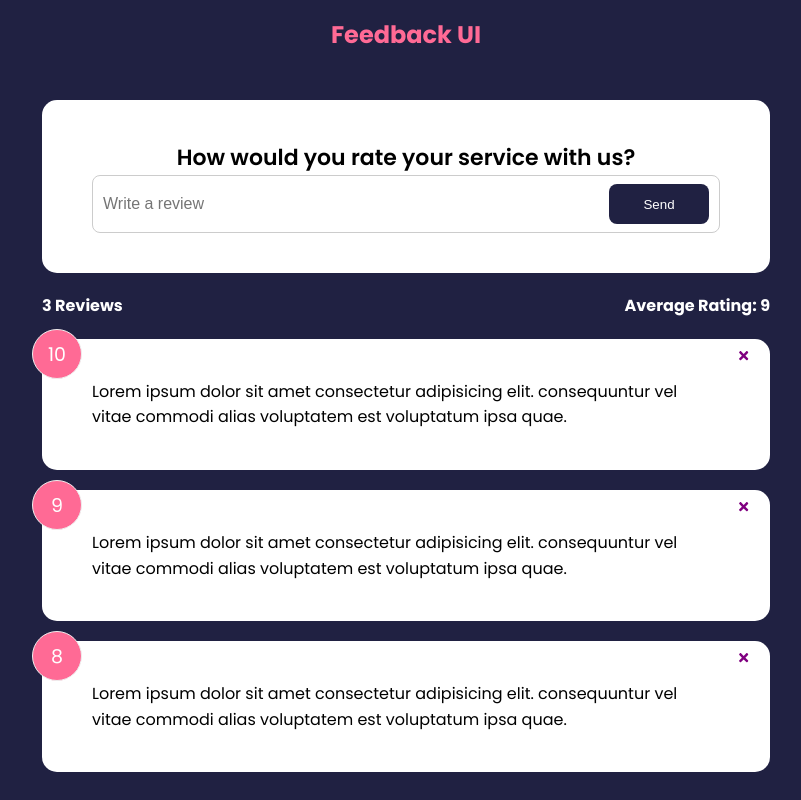
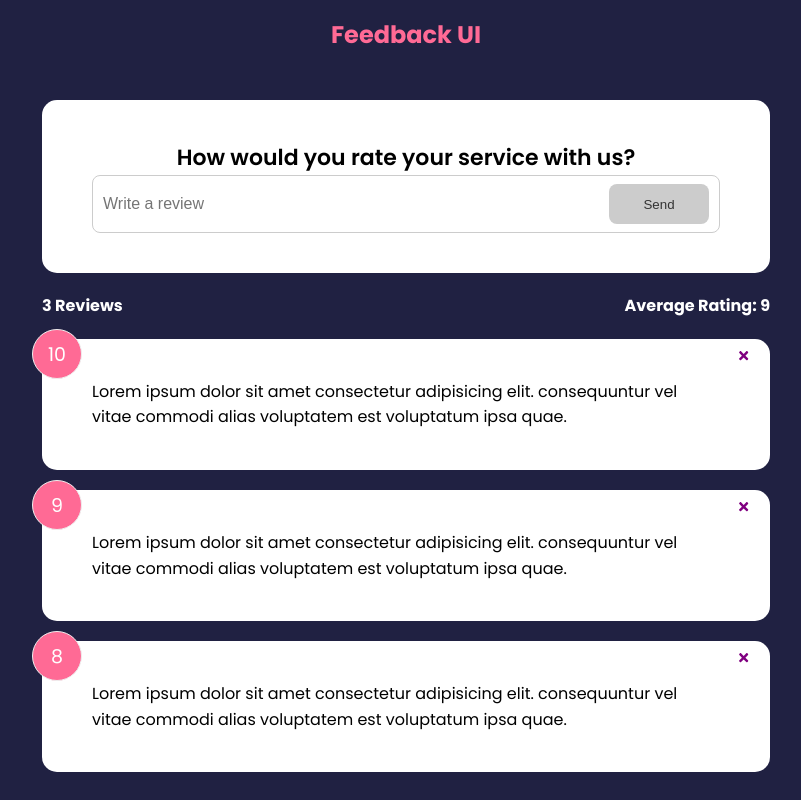
Before and after one commit to martiniucanastasia/react-feedback, a React (Create React App) app: page / in a window 1280 px wide. Shown: the whole page, without its empty margins (234-1035 px from the left). Built offline with nearby package versions, Linux system fonts and the light colour scheme.

Commit message:
add real-time validation for form

```diff
--- a/src/components/FeedbackForm.jsx
+++ b/src/components/FeedbackForm.jsx
@@ -4,10 +4,23 @@
 
 export const FeedbackForm = () => {
   const [text, setText] = useState("");
+  const [btnDisabled, setBtnDisabled] = useState(true);
+  const [message, setMessage] = useState("");
 
   const handleTextChange = (e) => {
+    if (text === "") {
+      setMessage(null);
+      setBtnDisabled(true);
+    } else if (text !== "" && text.trim().length <= 10) {
+      setMessage("Your review should be at least 10 characters");
+      setBtnDisabled(true);
+    } else {
+      setMessage(null);
+      setBtnDisabled(false);
+    }
     setText(e.target.value);
   };
+
   return (
     <Card>
       <form>
@@ -20,8 +33,11 @@
             placeholder="Write a review"
             value={text}
           />
-          <Button type="submit">Send</Button>
+          <Button type="submit" isDisabled={btnDisabled}>
+            Send
+          </Button>
         </div>
+        {message && <div className="message">{message}</div>}
       </form>
     </Card>
   );
```
